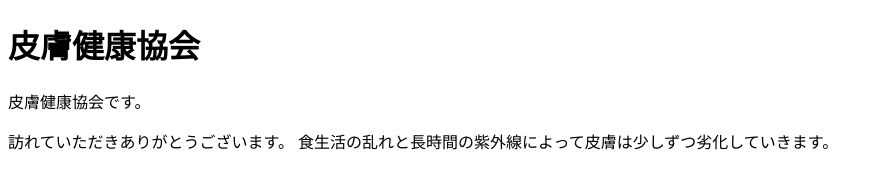
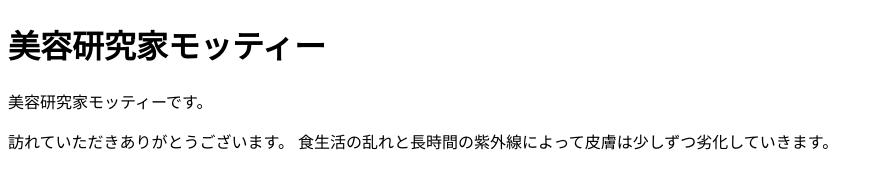
Before and after one commit to mihokagawa/japan-bsa, a plain HTML site: page index.html in a window 1280 px wide. Shown: the whole page, without its empty margins (0-883 px from the left). Drawn offline with Linux system fonts and the light colour scheme.

Commit message:
Update index.html

```diff
--- a/index.html
+++ b/index.html
@@ -2,11 +2,11 @@
 <html lang="ja">
   <head>
     <meta charset="UTF-8">
-    <title>皮膚健康協会</title>
+    <title>美容研究家モッティー公式サイト</title>
   </head>
   <body>
-    <h1>皮膚健康協会</h1>
-    <p>皮膚健康協会です。</p>
+    <h1>美容研究家モッティー</h1>
+    <p>美容研究家モッティーです。</p>
     訪れていただきありがとうございます。
     食生活の乱れと長時間の紫外線によって皮膚は少しずつ劣化していきます。
   </body>
```
